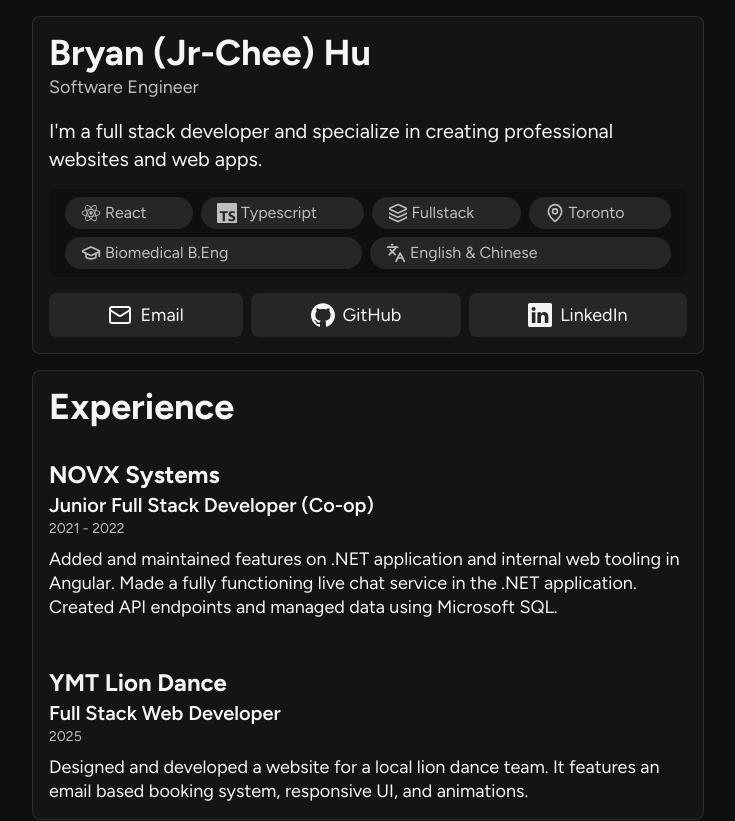
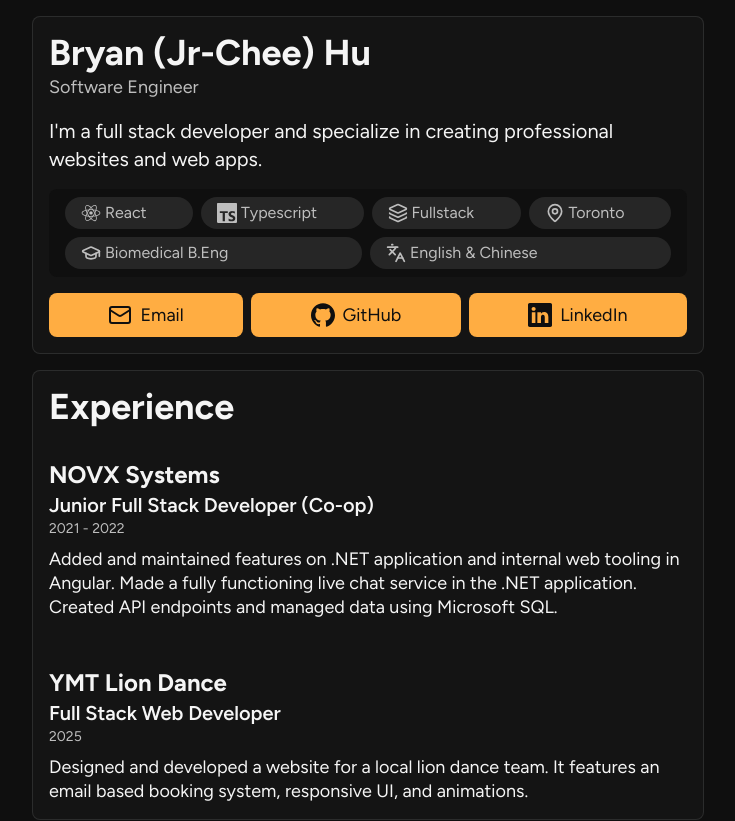
Before and after one commit to mrdude8391/branflakes, a React (Vite) app: page / in a window 1280 px wide. Shown: the top 821 px of the page, without its empty margins (272-1007 px from the left). Built offline with nearby package versions, Linux system fonts and the light colour scheme.

Commit message:
add mudkip orange

```diff
--- a/src/components/SelfInfo.tsx
+++ b/src/components/SelfInfo.tsx
@@ -60,7 +60,7 @@ const SelfInfo = () => {
           className="flex flex-auto"
         >
           <button className="social-button">
-            <GithubSVG className="size-5 lg:size-6 fill-foreground" />
+            <GithubSVG className="size-5 lg:size-6 fill-inherit" />
             GitHub
           </button>
         </a>
@@ -70,7 +70,7 @@ const SelfInfo = () => {
           className="flex flex-auto"
         >
           <button className="social-button">
-            <LinkedInSVG className="size-5 lg:size-6 fill-foreground" />
+            <LinkedInSVG className="size-5 lg:size-6 fill-inherit" />
             LinkedIn
           </button>
         </a>
--- a/src/global.css
+++ b/src/global.css
@@ -20,7 +20,7 @@
   --container: oklch(0.19 0 0);
   --foreground: oklch(0.97 0 0);
   --foreground-muted: oklch(0.8 0 0);
-  --mudkip: oklch(0.6885 0.1237 237.82);
+  --mudkip: oklch(0.8096 0.1515 69.29);
   --border: oklch(1 0 0 / 10%);
   --accent: oklch(0.269 0 0);
 
@@ -104,7 +104,7 @@
   }
 
   .social-button {
-    @apply bg-accent px-4 py-2 flex items-center hover:border hover:bg-accent/80 hover:scale-103 transition-all justify-center w-full rounded-lg gap-2 lg:text-lg;
+    @apply bg-mudkip fill-background text-background px-4 py-2 flex items-center hover:border hover:bg-mudkip/80 hover:scale-103 transition-all justify-center w-full rounded-lg gap-2 lg:text-lg;
   }
 
   .projects {
--- a/src/pages/portfolio/VolleyApp.tsx
+++ b/src/pages/portfolio/VolleyApp.tsx
@@ -27,7 +27,7 @@ const VolleyApp = () => {
             <li>Node</li>
           </ul>
 
-          <button>
+          <button className="bg-mudkip hover:bg-mudkip/80 text-background">
             <a href="https://sports-data-app.vercel.app/" target="_blank">
               Visit App <SquareArrowUpRight className="size-4" />
             </a>
```
